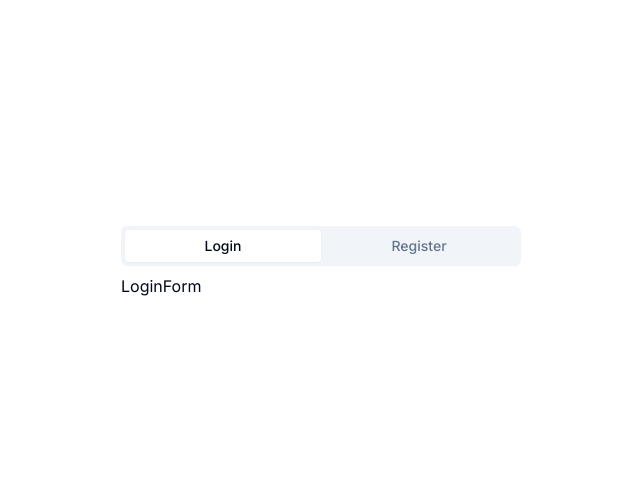
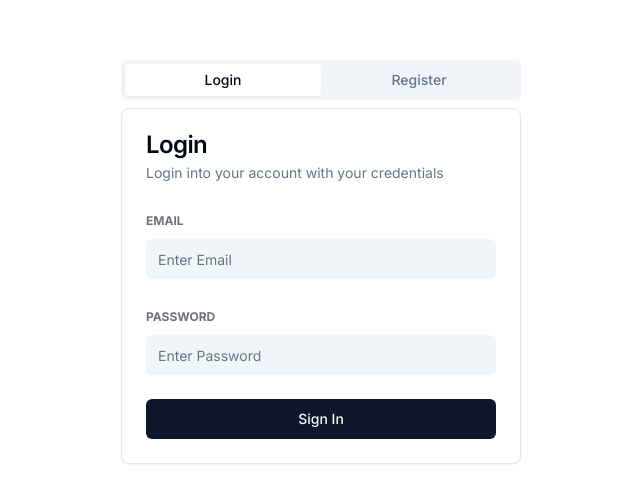
Before and after one commit to Albatraoz12/analyticspress-ui, a Next.js app: page /auth in a window 1280 px wide. Shown: the part 138-640 px from the top of the page, without its empty margins (319-959 px from the left). Built offline with nearby package versions, Linux system fonts and the light colour scheme.

Commit message:
complete loginform component without connection to db

```diff
--- a/components/auth/Loginform.tsx
+++ b/components/auth/Loginform.tsx
@@ -1,5 +1,115 @@
+'use client';
+
+import * as z from 'zod';
+import { useForm } from 'react-hook-form';
+import { zodResolver } from '@hookform/resolvers/zod';
+import {
+  Form,
+  FormControl,
+  FormField,
+  FormItem,
+  FormLabel,
+  FormMessage,
+} from '@/components/ui/form';
+import {
+  Card,
+  CardContent,
+  CardDescription,
+  CardHeader,
+  CardTitle,
+} from '@/components/ui/card';
+import { Input } from '@/components/ui/input';
+import { Button } from '@/components/ui/button';
+import { useRouter } from 'next/navigation';
+
+const formSchema = z.object({
+  email: z
+    .string()
+    .min(1, {
+      message: 'Email is required',
+    })
+    .email({
+      message: 'Please enter a valid email',
+    }),
+  password: z.string().min(1, {
+    message: 'Password is required',
+  }),
+});
+
 const LoginForm = () => {
-  return <div>LoginForm</div>;
+  const router = useRouter();
+
+  const form = useForm<z.infer<typeof formSchema>>({
+    resolver: zodResolver(formSchema),
+    defaultValues: {
+      email: '',
+      password: '',
+    },
+  });
+
+  const handleSubmit = (data: z.infer<typeof formSchema>) => {
+    router.push('/');
+  };
+
+  return (
+    <Card>
+      <CardHeader>
+        <CardTitle>Login</CardTitle>
+        <CardDescription>
+          Login into your account with your credentials
+        </CardDescription>
+      </CardHeader>
+      <CardContent className='space-y-2'>
+        <Form {...form}>
+          <form
+            className='space-y-6'
+            onSubmit={form.handleSubmit(handleSubmit)}
+          >
+            <FormField
+              control={form.control}
+              name='email'
+              render={({ field }: any) => (
+                <FormItem>
+                  <FormLabel className='uppercase text-xs font-bold text-zinc-500 dark:text-white'>
+                    Email
+                  </FormLabel>
+                  <FormControl>
+                    <Input
+                      className='bg-slate-100 dark:bg-slate-500 border-0 focus-visible:ring-0 text-black dark:text-white focus-visible: ring-offset-0'
+                      placeholder='Enter Email'
+                      {...field}
+                    />
+                  </FormControl>
+                  <FormMessage />
+                </FormItem>
+              )}
+            />
+            <FormField
+              control={form.control}
+              name='password'
+              render={({ field }: any) => (
+                <FormItem>
+                  <FormLabel className='uppercase text-xs font-bold text-zinc-500 dark:text-white'>
+                    Password
+                  </FormLabel>
+                  <FormControl>
+                    <Input
+                      type='password'
+                      className='bg-slate-100 dark:bg-slate-500 border-0 focus-visible:ring-0 text-black dark:text-white focus-visible: ring-offset-0'
+                      placeholder='Enter Password'
+                      {...field}
+                    />
+                  </FormControl>
+                  <FormMessage />
+                </FormItem>
+              )}
+            />
+            <Button className='w-full'>Sign In</Button>
+          </form>
+        </Form>
+      </CardContent>
+    </Card>
+  );
 };
 
 export default LoginForm;
```
